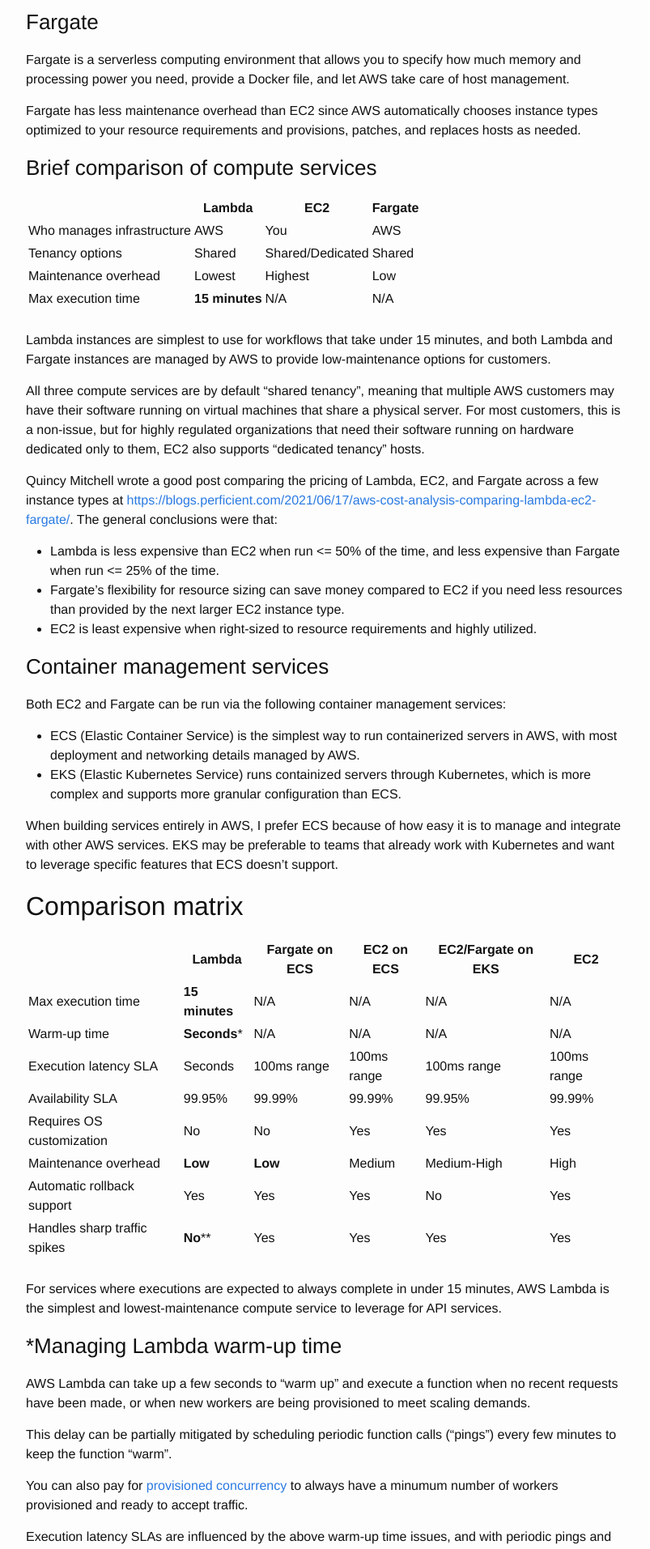
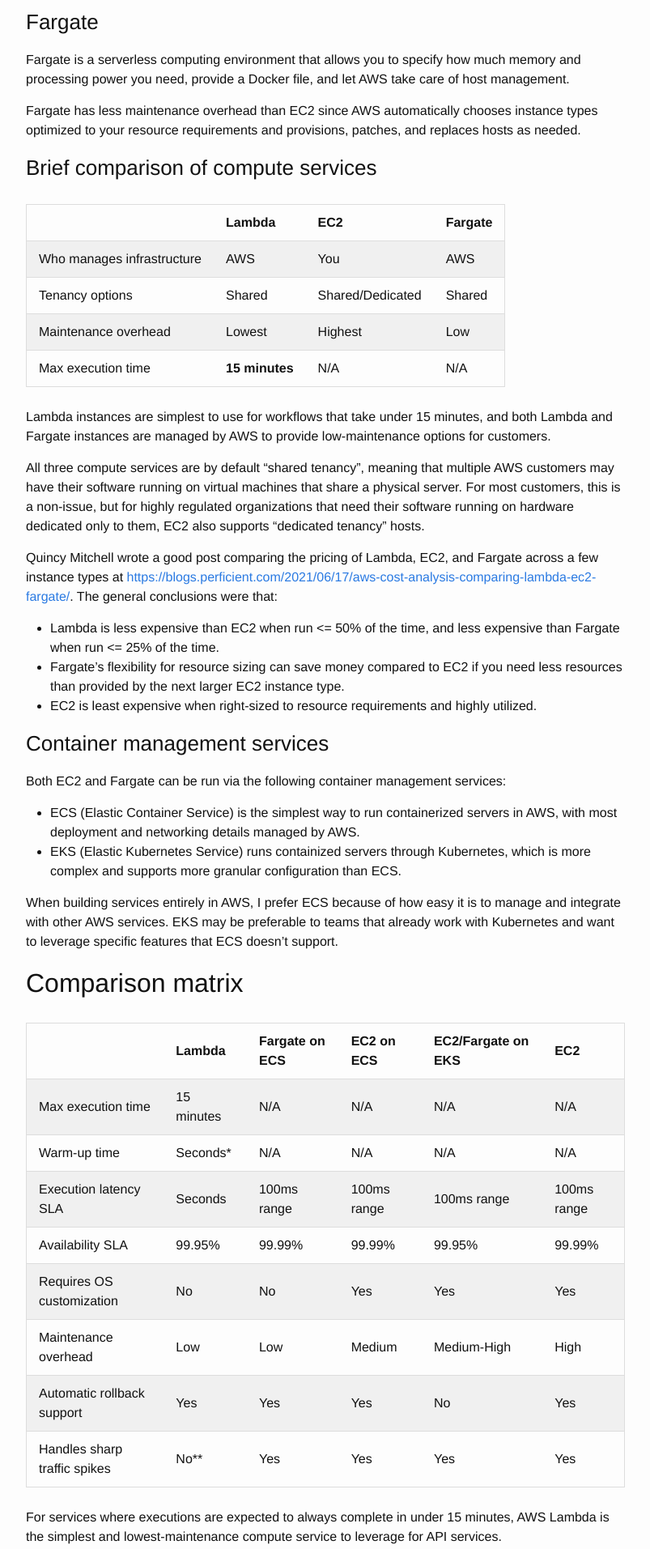
Before and after one commit to msayson/msayson.github.io, a Jekyll site: the page built from _posts/2023-04-27-aws-compute-options.markdown, in a window 1280 px wide. Shown: the part 792-2705 px from the top of the page at 81% size, without its empty margins (238-1041 px from the left). Built offline with Jekyll 4.4.1, drawn with Linux system fonts in a browser that asks for light colours.

Commit message:
Cleaned up table formatting

```diff
--- a/_posts/2023-04-27-aws-compute-options.markdown
+++ b/_posts/2023-04-27-aws-compute-options.markdown
@@ -26,14 +26,43 @@
 
 ### Brief comparison of compute services
 
-| |Lambda|EC2|Fargate|
-|-|------|---|-------|
-|Who manages infrastructure|AWS   |You             |AWS    |
-|Tenancy options           |Shared|Shared/Dedicated|Shared |
-|Maintenance overhead      |Lowest|Highest         |Low    |
-|Max execution time        |**15 minutes**|N/A     |N/A    |
+<table class="table-styled">
+    <thead>
+        <tr>
+            <th></th>
+            <th>Lambda</th>
+            <th>EC2</th>
+            <th>Fargate</th>
+        </tr>
+    </thead>
+    <tbody>
+        <tr>
+            <td>Who manages infrastructure</td>
+            <td>AWS</td>
+            <td>You</td>
+            <td>AWS</td>
+        </tr>
+        <tr>
+            <td>Tenancy options</td>
+            <td>Shared</td>
+            <td>Shared/Dedicated</td>
+            <td>Shared</td>
+        </tr>
+        <tr>
+            <td>Maintenance overhead</td>
+            <td>Lowest</td>
+            <td>Highest</td>
+            <td>Low</td>
+        </tr>
+        <tr>
+            <td>Max execution time</td>
+            <td><b>15 minutes</b></td>
+            <td>N/A</td>
+            <td>N/A</td>
+        </tr>
+    </tbody>
+</table>
 
-<br>
 Lambda instances are simplest to use for workflows that take under 15 minutes, and both Lambda and Fargate instances are managed by AWS to provide low-maintenance options for customers.
 
 All three compute services are by default "shared tenancy", meaning that multiple AWS customers may have their software running on virtual machines that share a physical server.  For most customers, this is a non-issue, but for highly regulated organizations that need their software running on hardware dedicated only to them, EC2 also supports "dedicated tenancy" hosts.
@@ -52,18 +81,85 @@
 
 ## Comparison matrix
 
-|                          | Lambda          | Fargate on ECS | EC2 on ECS  | EC2/Fargate on EKS  | EC2          |
-|--------------------------|-----------------|----------------|-------------|----------------|-------------|
-| Max execution time       | **15 minutes**  | N/A            | N/A         | N/A            | N/A          |
-| Warm-up time             | **Seconds**\*   | N/A            | N/A         | N/A            | N/A          |
-| Execution latency SLA    | Seconds         | 100ms range    | 100ms range | 100ms range        | 100ms range |
-| Availability SLA         | 99.95%          | 99.99%         | 99.99%      | 99.95%          | 99.99%      |
-| Requires OS customization | No             | No             | Yes         | Yes          | Yes            |
-| Maintenance overhead     | **Low**         | **Low**        | Medium      | Medium-High  | High           |
-| Automatic rollback support | Yes           | Yes            | Yes         | No           | Yes            |
-| Handles sharp traffic spikes | **No****    | Yes            | Yes         | Yes          | Yes            |
+<table class="table-styled">
+    <thead>
+        <tr>
+            <th></th>
+            <th>Lambda</th>
+            <th>Fargate on ECS</th>
+            <th>EC2 on ECS</th>
+            <th>EC2/Fargate on EKS</th>
+            <th>EC2</th>
+        </tr>
+    </thead>
+    <tbody>
+        <tr>
+            <td>Max execution time</td>
+            <td>15 minutes</td>
+            <td>N/A</td>
+            <td>N/A</td>
+            <td>N/A</td>
+            <td>N/A</td>
+        </tr>
+        <tr>
+            <td>Warm-up time</td>
+            <td>Seconds*</td>
+            <td>N/A</td>
+            <td>N/A</td>
+            <td>N/A</td>
+            <td>N/A</td>
+        </tr>
+        <tr>
+            <td>Execution latency SLA</td>
+            <td>Seconds</td>
+            <td>100ms range</td>
+            <td>100ms range</td>
+            <td>100ms range</td>
+            <td>100ms range</td>
+        </tr>
+        <tr>
+            <td>Availability SLA</td>
+            <td>99.95%</td>
+            <td>99.99%</td>
+            <td>99.99%</td>
+            <td>99.95%</td>
+            <td>99.99%</td>
+        </tr>
+        <tr>
+            <td>Requires OS customization</td>
+            <td>No</td>
+            <td>No</td>
+            <td>Yes</td>
+            <td>Yes</td>
+            <td>Yes</td>
+        </tr>
+        <tr>
+            <td>Maintenance overhead</td>
+            <td>Low</td>
+            <td>Low</td>
+            <td>Medium</td>
+            <td>Medium-High</td>
+            <td>High</td>
+        </tr>
+        <tr>
+            <td>Automatic rollback support</td>
+            <td>Yes</td>
+            <td>Yes</td>
+            <td>Yes</td>
+            <td>No</td>
+            <td>Yes</td>
+        </tr>
+        <tr>
+            <td>Handles sharp traffic spikes</td>
+            <td>No**</td>
+            <td>Yes</td>
+            <td>Yes</td>
+            <td>Yes</td>
+            <td>Yes</td>
+        </tr>
+    </tbody>
+</table>
 
-<br>
 For services where executions are expected to always complete in under 15 minutes, AWS Lambda is the simplest and lowest-maintenance compute service to leverage for API services.
 
 ### *Managing Lambda warm-up time
--- a/_sass/_base.scss
+++ b/_sass/_base.scss
@@ -115,6 +115,25 @@
      @extend .table-small, .table-bordered;
 }
 
+.table-styled {
+    border: 1px solid #dddddd;
+    border-collapse: collapse;
+    margin: 25px 0;
+    min-width: 400px;
+}
+.table-styled thead tr {
+    text-align: left;
+}
+.table-styled th,
+.table-styled td {
+    padding: 10px 15px;
+}
+.table-styled tbody tr {
+    border: 1px solid #dddddd;
+}
+.table-styled tbody tr:nth-of-type(odd) {
+    background-color: rgba(0, 0, 0, 0.05);
+}
 
 
 /**
```
Also changed, not shown: _posts/2023-04-25-aws-caching-options.markdown (+48 -9 lines).
